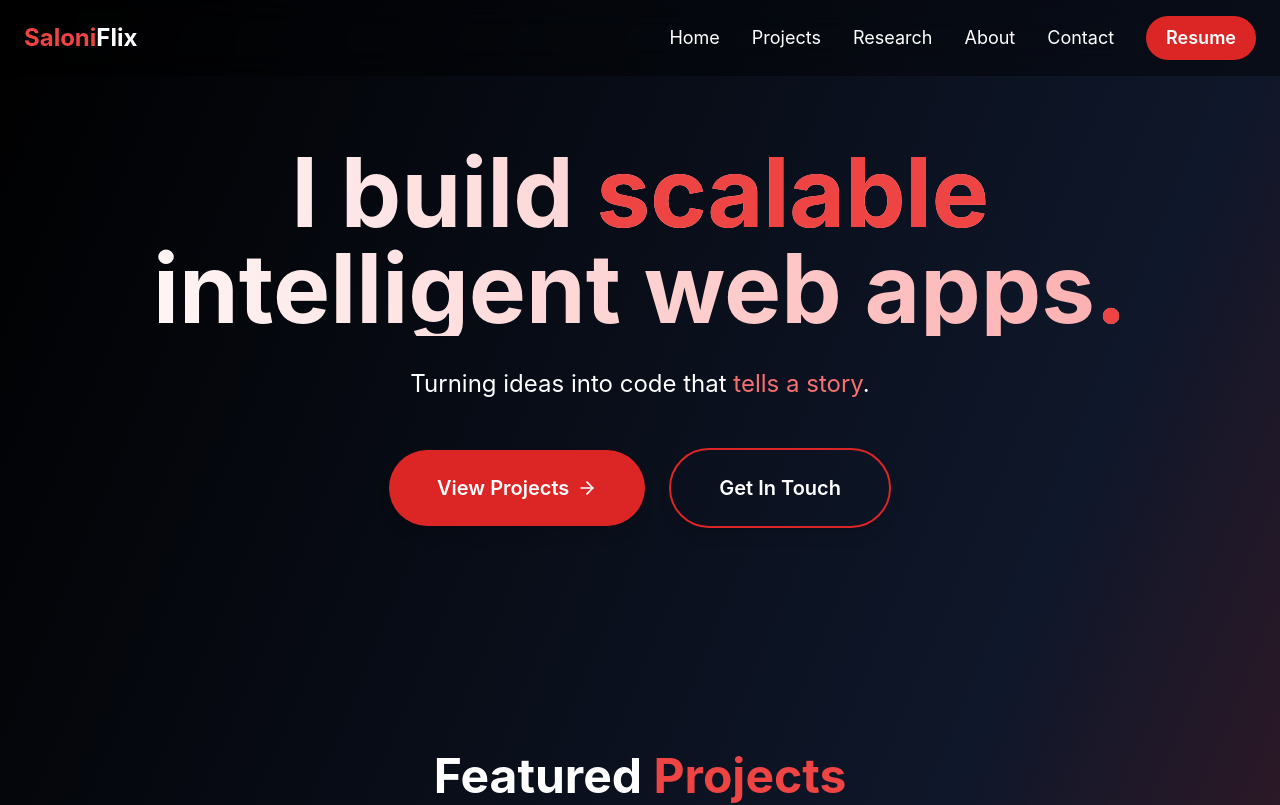
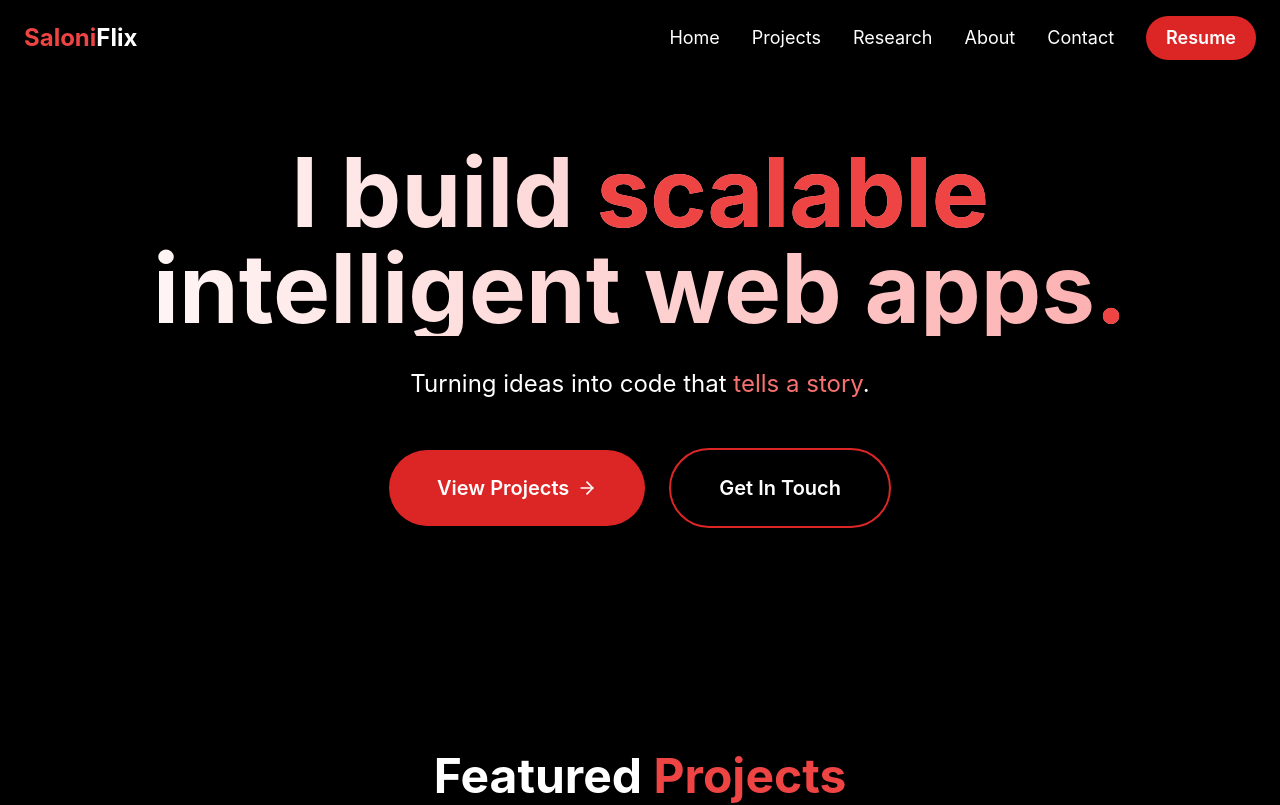
Before and after one commit to Salonii2004/saloniflixx, a React (Vite) app: page / in a window 1280 px wide. Shown: the top 805 px of the page. Built offline with nearby package versions, Linux system fonts and the light colour scheme.

Commit message:
Update app.tsx

```diff
--- a/src/app.tsx
+++ b/src/app.tsx
@@ -1,19 +1,26 @@
 import { BrowserRouter as Router, Routes, Route } from 'react-router-dom';
 import { motion } from 'framer-motion';
+
 import Header from './components/Header';
 import Hero from './components/Hero';
 import Projects from './components/Projects';
 import About from './components/About';
 import Contact from './components/Contact';
 import Footer from './components/Footer';
+import ResearchPaper from './components/ResearchPaper'; // ✅ NEW PAGE
 
 function App() {
   return (
     <Router>
-      <div className="min-h-screen">
+      <div className="min-h-screen bg-black text-white">
         <Header />
+
         <Routes>
-          <Route path="/" element={
+
+          {/* HOME PAGE */}
+          <Route
+            path="/"
+            element={
               <motion.main
                 initial={{ opacity: 0 }}
                 animate={{ opacity: 1 }}
@@ -22,11 +29,22 @@ function App() {
                 <Hero />
                 <Projects />
               </motion.main>
-          } />
+            }
+          />
+
+          {/* ABOUT PAGE */}
           <Route path="/about" element={<About />} />
+
+          {/* CONTACT PAGE */}
           <Route path="/contact" element={<Contact />} />
-          <Route path="/#projects" element={<Projects />} />
+
+          {/* RESEARCH PAPER PAGE (NEW) */}
+          <Route path="/research" element={<ResearchPaper />} />
+
+          {/* FIX: Anchor-style routes ("/#projects") do not work in React Router */}
+          {/* Instead, users should navigate via <Link to="/#projects"> or scroll logic */}
         </Routes>
+
         <Footer />
       </div>
     </Router>
```
Lines whose indentation alone changed are shown as unchanged.
